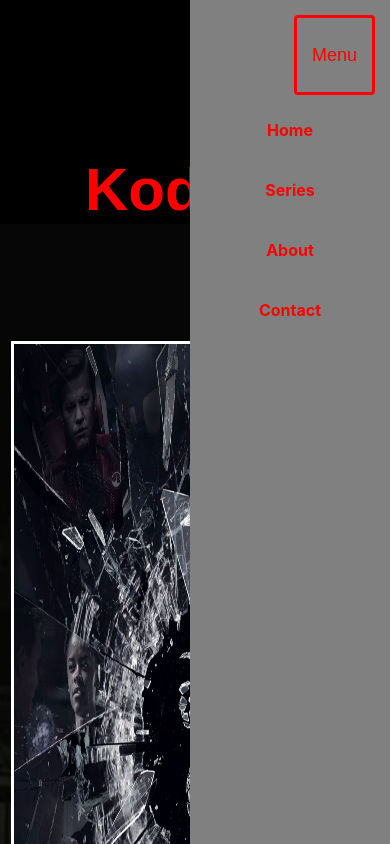
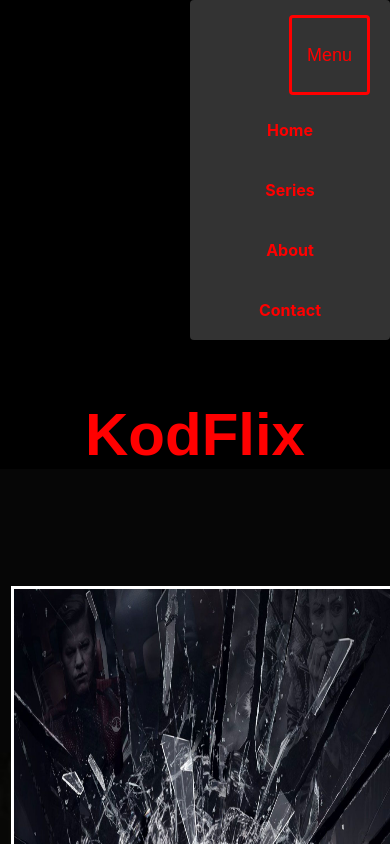
Before and after one commit to Viki-Robles/netflix-clone-react, a React (Create React App) app: page / in a window 390 px wide. Shown: the top 844 px of the page. Built offline with nearby package versions, Linux system fonts and the light colour scheme.

Commit message:
changes at the uI mobile

```diff
--- a/src/frontend/Menu/Menu.css
+++ b/src/frontend/Menu/Menu.css
@@ -12,7 +12,7 @@
 .Menu-links {
     transition: transform ease 0.7s;
     color:red;
-    position: absolute;
+    position: relative;
     top:0;
     bottom:0;
     width: 200px;
@@ -22,8 +22,8 @@
     transform: translateX(0);
     overflow: hidden;
     z-index:1;
-    background-color:grey;
-
+    background-color:#333333;
+    border-radius:4px;
 }
 
 .Menu-links.is-expanded {
@@ -42,7 +42,6 @@
     display:block;
     padding:15px;
     margin-top:15px;
-    margin-right:15px;
     z-index: 2;
     color:red;
     font-size: 15 px;
@@ -51,6 +50,7 @@
     border-radius:4px;
     font-size:18px;
     height:80px;
+    left:180px;
 
 
 
```
Also changed, not shown: src/backend/app.js (+4 -3 lines), src/backend/moviesback.js (added, +18 -0 lines), src/frontend/pictures.js (deleted).
